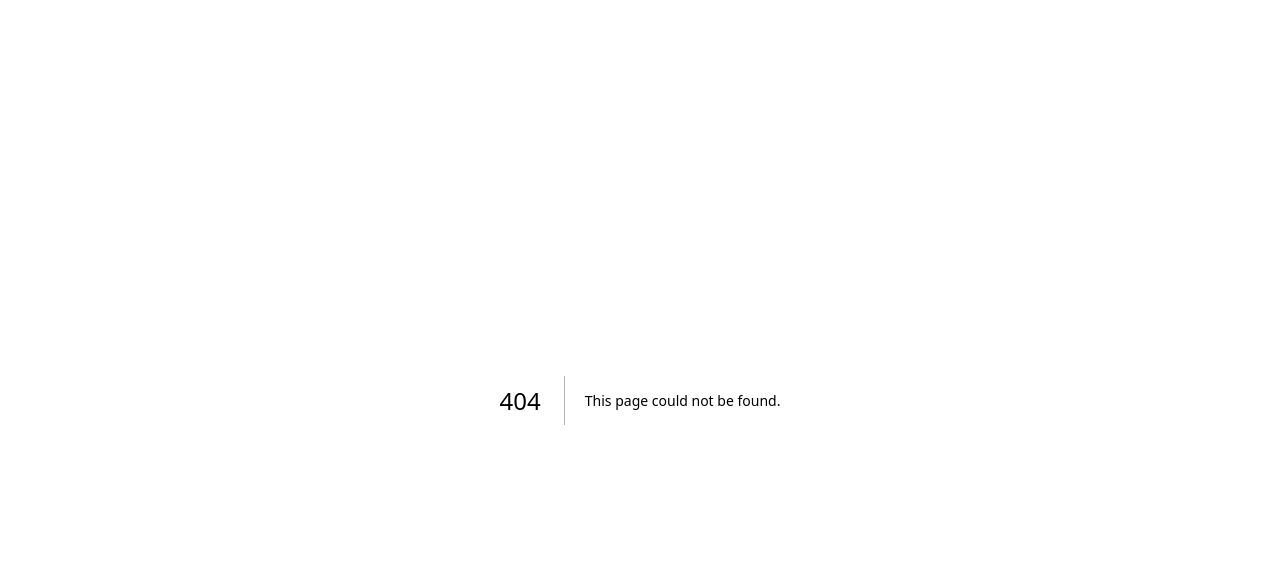
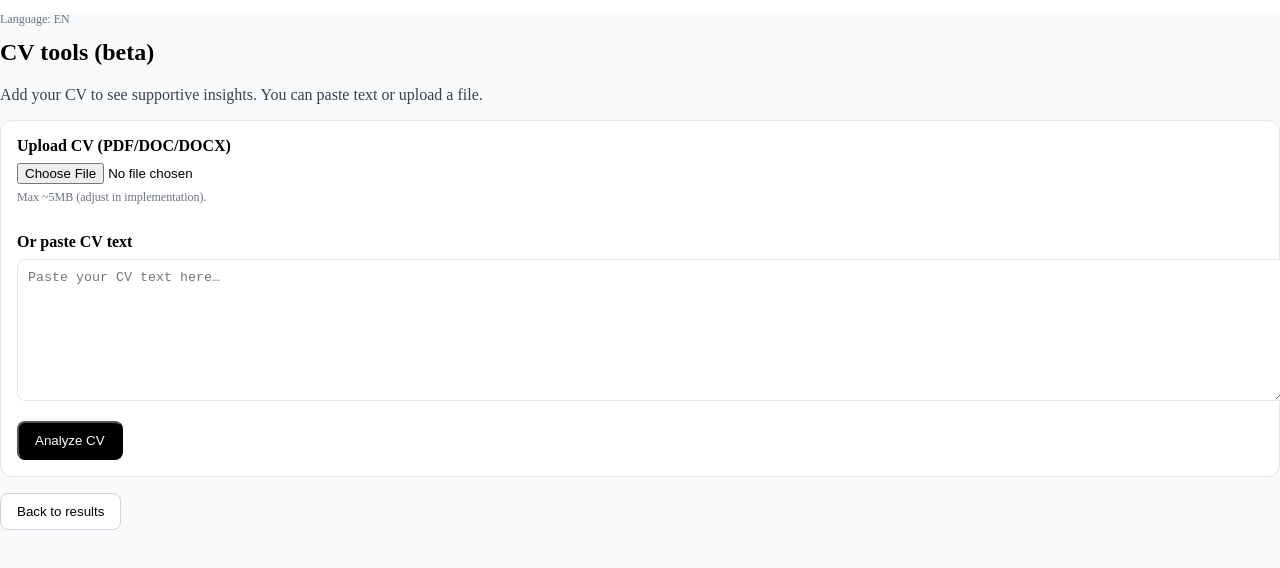
Before and after one commit to an170787-rekonet/rekonet, a Next.js app: page /cv in a window 1280 px wide. Before the commit this address had no page. Shown: the top 568 px of the page. Built offline with nearby package versions, Linux system fonts and the light colour scheme.

Commit message:
Create page.jsx

```diff
--- /dev/null
+++ b/app/cv/page.jsx
@@ -0,0 +1,99 @@
+// app/cv/page.jsx
+"use client";
+
+import React from "react";
+import { useRouter, useSearchParams } from "next/navigation";
+
+export const dynamic = "force-dynamic";
+
+export default function CvToolsPage() {
+  const router = useRouter();
+  const sp = useSearchParams();
+  const qs = sp.toString();
+  const backHref = qs ? `/assessment/result?${qs}` : "/assessment/result";
+
+  return (
+    <main style={{ background: "#f9fafb", minHeight: "100vh" }}>
+      <section className="max-w-3xl mx-auto p-4">
+        <header className="mb-4">
+          <p style={{ color: "#6b7280", fontSize: 12 }}>
+            Language: {(sp.get("language") || sp.get("lang") || "en").toUpperCase()}
+          </p>
+          <h1 style={{ fontSize: 24, fontWeight: 700, marginTop: 6 }}>CV tools (beta)</h1>
+          <p style={{ color: "#374151", marginTop: 8 }}>
+            Add your CV to see supportive insights. You can paste text or upload a file.
+          </p>
+        </header>
+
+        <div
+          style={{
+            background: "#fff",
+            border: "1px solid #e5e7eb",
+            borderRadius: 12,
+            padding: 16,
+          }}
+        >
+          <form
+            onSubmit={(e) => {
+              e.preventDefault();
+              alert("CV analysis coming next — this is a scaffold page.");
+            }}
+          >
+            <label style={{ display: "block", fontWeight: 600, marginBottom: 8 }}>
+              Upload CV (PDF/DOC/DOCX)
+            </label>
+            <input type="file" accept=".pdf,.doc,.docx" />
+            <p style={{ color: "#6b7280", fontSize: 12, marginTop: 6 }}>
+              Max ~5MB (adjust in implementation).
+            </p>
+
+            <div style={{ height: 16 }} />
+
+            <label style={{ display: "block", fontWeight: 600, marginBottom: 8 }}>
+              Or paste CV text
+            </label>
+            <textarea
+              placeholder="Paste your CV text here…"
+              rows={8}
+              style={{
+                width: "100%",
+                border: "1px solid #e5e7eb",
+                borderRadius: 8,
+                padding: 10,
+              }}
+            />
+
+            <div style={{ height: 16 }} />
+
+            <button
+              type="submit"
+              style={{
+                background: "#000",
+                color: "#fff",
+                borderRadius: 8,
+                padding: "10px 16px",
+              }}
+            >
+              Analyze CV
+            </button>
+          </form>
+        </div>
+
+        <div style={{ marginTop: 16 }}>
+          <button
+            onClick={() => router.push(backHref)}
+            style={{
+              background: "#fff",
+              border: "1px solid #d1d5db",
+              borderRadius: 8,
+              padding: "10px 16px",
+            }}
+          >
+            Back to results
+          </button>
+        </div>
+      </section>
+    </main>
+  );
+}
+``
```
